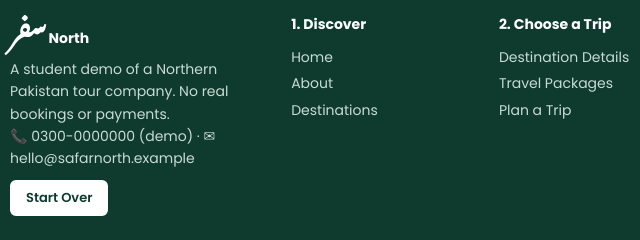
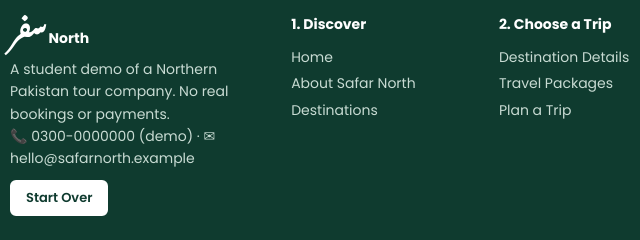
Before and after one commit to amnahameedwork/SE-B_Group02_SafarNorth, a plain HTML site: page booking.html in a window 1280 px wide. Shown: the part 1079-1319 px from the top of the page, 86-726 px from the left. Drawn offline with Linux system fonts and the light colour scheme; a web font is replaced by a local one.

Commit message:
Update booking.html

```diff
--- a/booking.html
+++ b/booking.html
@@ -134,7 +134,7 @@
       <div>
         <h4>1. Discover</h4>
         <a href="index.html">Home</a>
-        <a href="about.html">About</a>
+        <a href="about.html">About Safar North</a>
         <a href="destinations.html">Destinations</a>
       </div>
       <div>
```
